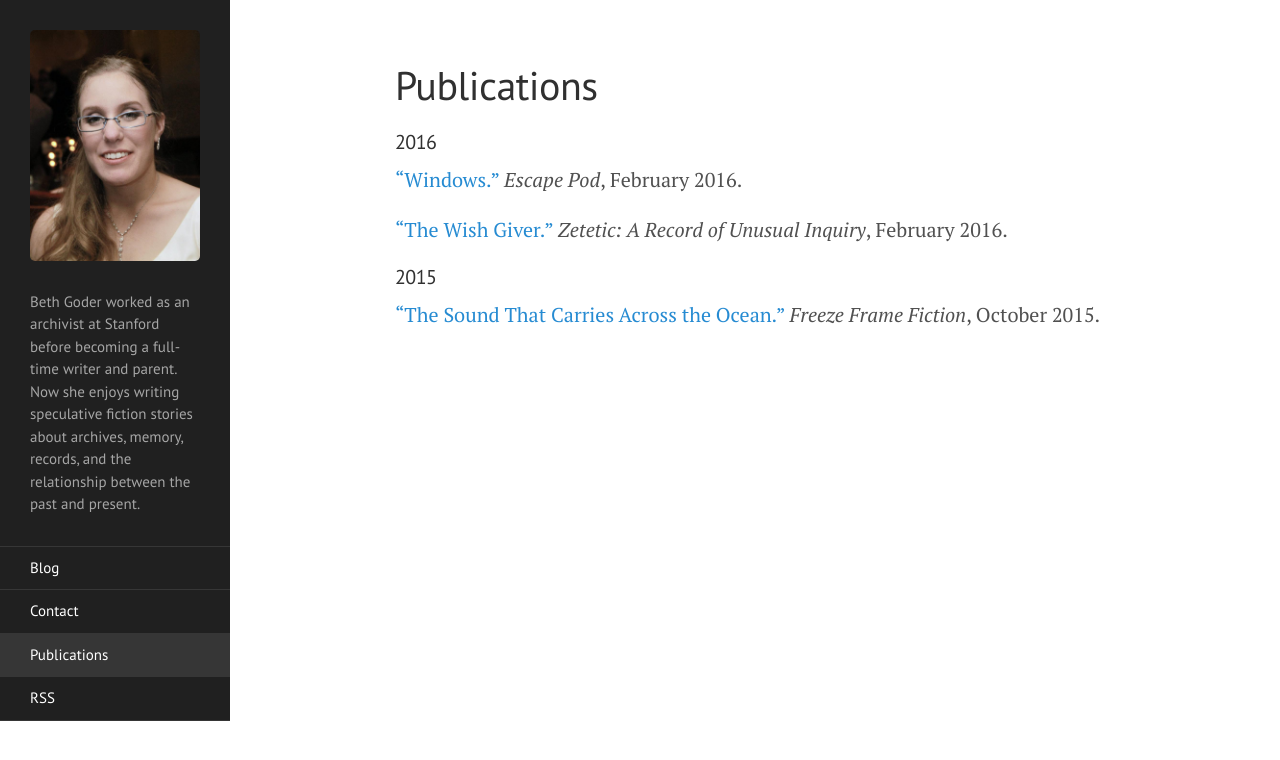
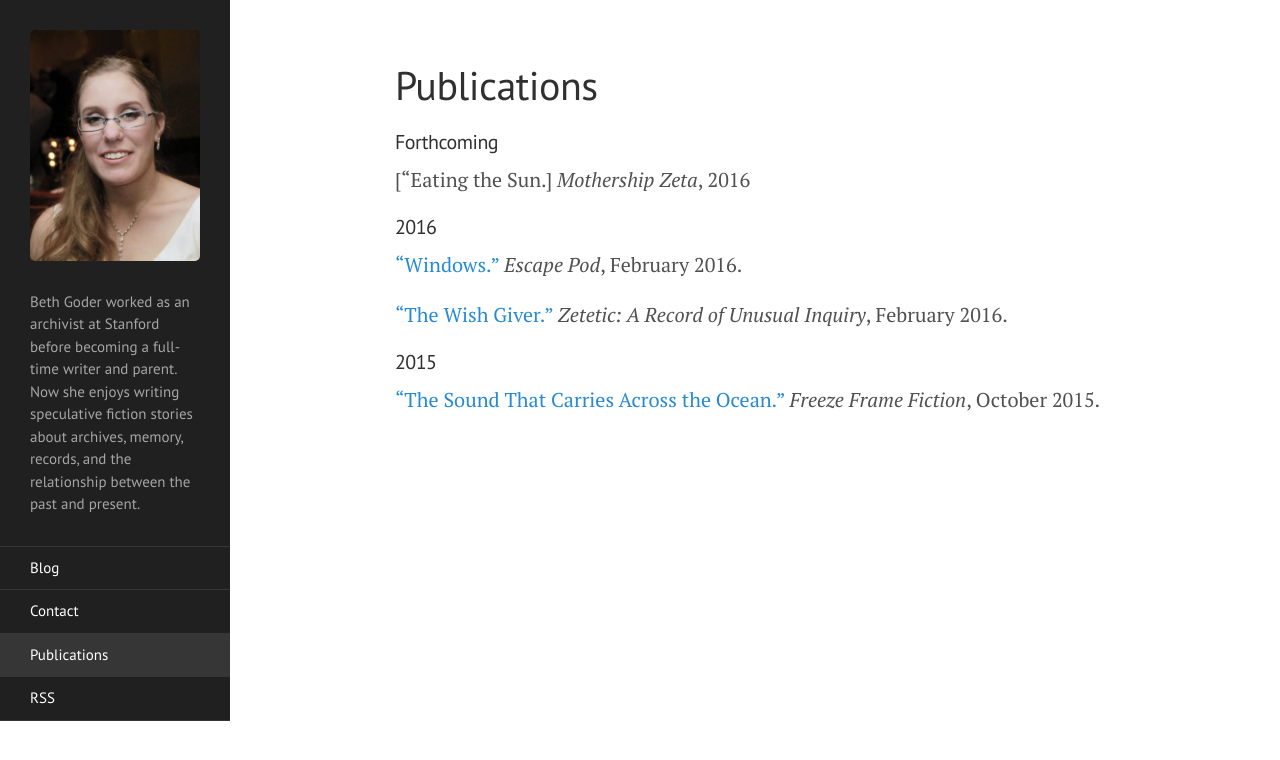
Before and after one commit to BethGoder/BethGoder.github.io, a Jekyll site: the page built from pubs.md, in a window 1280 px wide. Shown: the top 760 px of the page. Built offline with Jekyll 4.4.1, drawn with Linux system fonts in a browser that asks for light colours.

Commit message:
Update pubs.md

```diff
--- a/pubs.md
+++ b/pubs.md
@@ -3,6 +3,10 @@ layout: page
 title: Publications
 permalink: /publications/
 ---
+
+#### Forthcoming
+
+["Eating the Sun.] _Mothership Zeta_, 2016
 
 #### 2016
 
```
